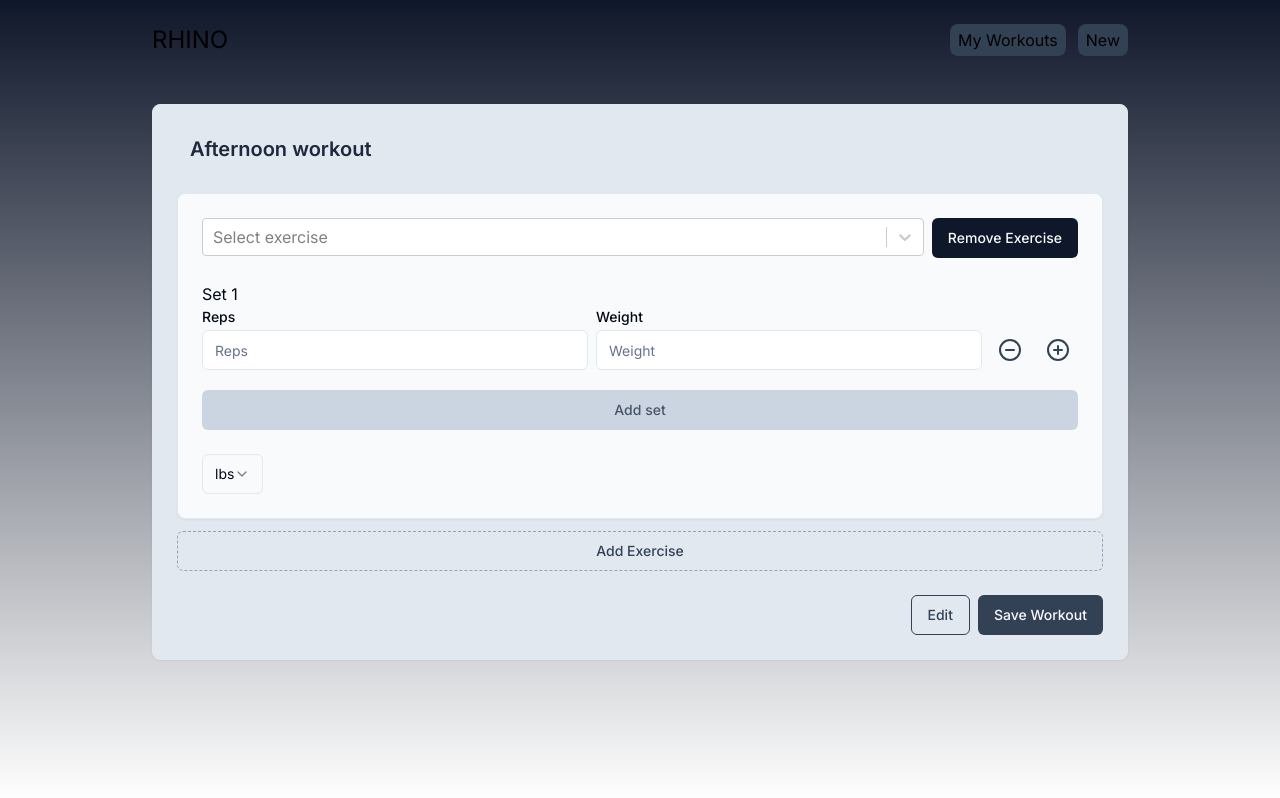
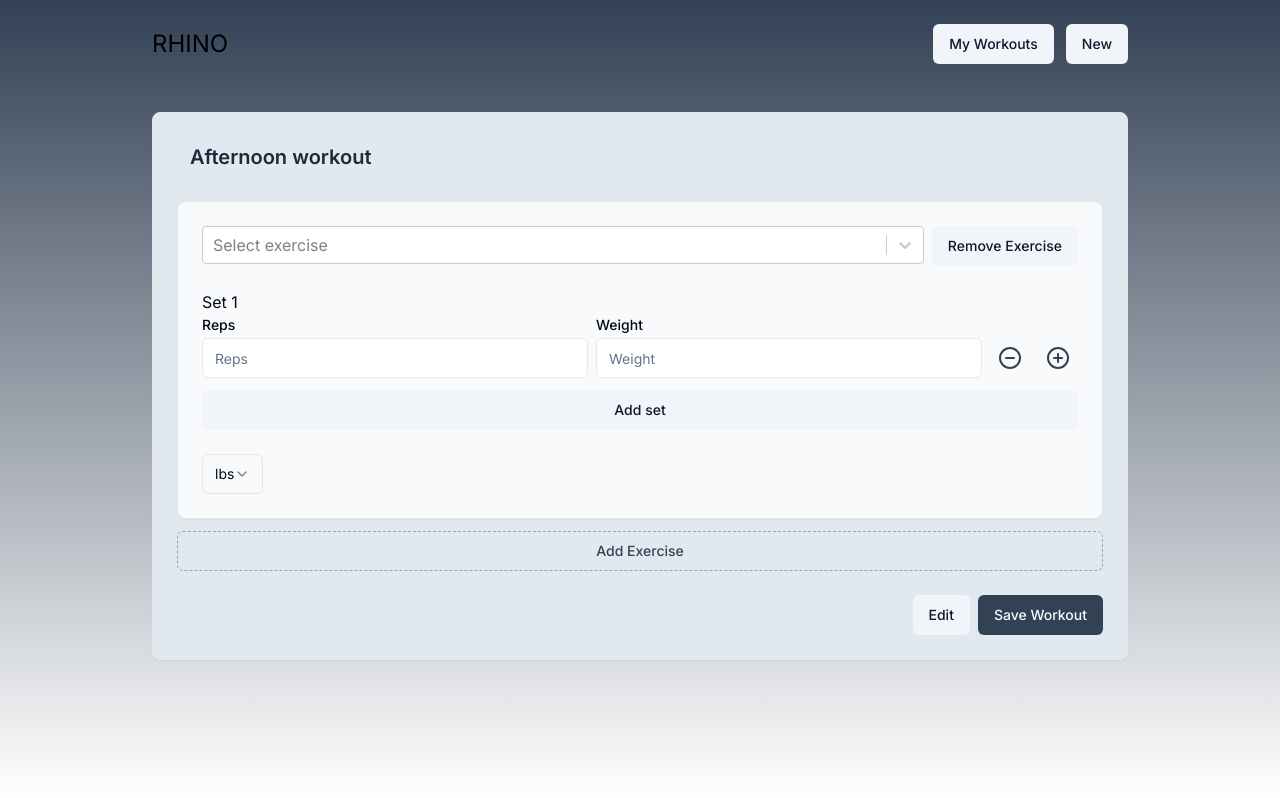
Before and after one commit to dan-ville/rhino, a Next.js app: page / in a window 1280 px wide. Built offline with nearby package versions, Linux system fonts and the light colour scheme.

Commit message:
unify button styles, change background, add site title

```diff
--- a/src/app/layout.tsx
+++ b/src/app/layout.tsx
@@ -7,8 +7,8 @@ import { AppContextProvider } from "@/components/AppContext"
 const inter = Inter({ subsets: ["latin"] })
 
 export const metadata = {
-  title: "Create Next App",
-  description: "Generated by create next app",
+  title: "Rhino",
+  description: "Workout science for the dedicated athlete.",
 }
 
 export default function RootLayout({
--- a/src/components/Workout.tsx
+++ b/src/components/Workout.tsx
@@ -92,25 +92,29 @@ export function Workout({ workout }: Props) {
             <div className="grid gap-2 mb-3">
               {exercises.map((exercise, index) => {
                 return (
-                  <SetBuilderCard key={exercise.id} exerciseIndex={index} removeExercise={() => removeExercise(index)} />
+                  <SetBuilderCard
+                    key={exercise.id}
+                    exerciseIndex={index}
+                    removeExercise={() => removeExercise(index)}
+                  />
                 )
               })}
             </div>
             <Button
-              className="bg-slate-200 border border-dashed border-slate-400 text-slate-700 w-full hover:bg-slate-100"
+              variant="dashed"
               onClick={handleAppendExercise}
             >
               Add Exercise
             </Button>
           </CardContent>
-          <CardFooter className="gap-2">
+          <CardFooter className="gap-2 justify-end">
             <Button
               onClick={() => setIsEditing(!isEditing)}
-              className="ml-auto bg-slate-200 border border-solid border-slate-700 text-slate-700"
+              variant="secondary"
             >
               Edit
             </Button>
-            <Button className="bg-slate-700" type="submit">
+            <Button variant="default" type="submit">
               Save Workout
             </Button>
           </CardFooter>
--- a/src/components/WorkoutDisplay.tsx
+++ b/src/components/WorkoutDisplay.tsx
@@ -7,7 +7,7 @@ import { getWorkoutTimeOfDay } from "@/lib/utils"
 import { SetDisplayCard } from "./ui/SetDisplayCard"
 import { useWorkoutsDB } from "@/lib/hooks"
 import { Maximize2, Trash2 } from "../../public/icons"
-import { Button } from "./ui/button"
+import { Button, buttonVariants } from "./ui/button"
 
 type Props = {
   workout: WorkoutType
@@ -18,24 +18,29 @@ export default function WorkoutDisplay({ workout }: Props) {
 
   const deleteWorkout = () => service.deleteWorkoutById(workout.id)
 
+  // Hacky way to recreate button styles until I make linkVariants
+  // h-[max-content] is to prevent flex item from resizing, idk how to flexbox it
+  const linkClass =
+    "inline-flex items-center justify-center rounded-md text-sm font-medium ring-offset-background transition-colors focus-visible:outline-none focus-visible:ring-2 focus-visible:ring-ring focus-visible:ring-offset-2 disabled:pointer-events-none disabled:opacity-50 border border-slate-700 border-solid bg-transparent hover:bg-accent hover:text-accent-foreground p-2 h-[max-content]"
+
   return (
     <Card key={workout.id} className="bg-slate-200">
-      <CardHeader className="flex-row justify-between">
+      <CardHeader className="flex-row justify-between items-center">
         <h2 className="text-2xl text-slate-800 font-semibold">
           {workout.name || getWorkoutTimeOfDay(workout.createdTime)}
         </h2>
-        <div className="flex gap-2 items-start">
-          <Link
-            href={`/my-workouts/${workout.id}`}
-            className="inline-flex items-center justify-center rounded-md text-sm font-medium ring-offset-background transition-colors focus-visible:outline-none focus-visible:ring-2 focus-visible:ring-ring focus-visible:ring-offset-2 disabled:pointer-events-none disabled:opacity-50 h-10 px-4 py-2 bg-slate-300 font-xl text-slate-700 hover:text-slate-300 hover:bg-slate-400"
-          >
+        <div className="flex gap-2">
+          <Link href={`/my-workouts/${workout.id}`} className={linkClass}>
             <Maximize2 />
           </Link>
           <Button
             onClick={deleteWorkout}
-            className="bg-slate-300 font-xl text-slate-700 hover:text-slate-300 hover:bg-slate-400"
+            className={buttonVariants({
+              variant: "outline",
+              className: "text-color-primary p-2 h-[max-content]",
+            })}
           >
-            <Trash2 />
+            <Trash2 className="grow-0" />
           </Button>
         </div>
       </CardHeader>
--- a/src/components/layout/Header.tsx
+++ b/src/components/layout/Header.tsx
@@ -1,17 +1,21 @@
 import Link from "next/link"
 import React from "react"
+import { buttonVariants } from "../ui/button"
 
 export function Header() {
-  const linkClass = "bg-slate-700 px-2 py-1 rounded-lg"
+
   return (
     <header>
       <div className="p-6 flex justify-between items-center max-w-5xl mx-auto">
         <span className="text-2xl">RHINO</span>
         <nav className="flex gap-3">
-          <Link href="/my-workouts" className={linkClass}>
+          <Link
+            href="/my-workouts"
+            className={buttonVariants({ variant: "secondary" })}
+          >
             My Workouts
           </Link>
-          <Link href="/" className={linkClass}>
+          <Link href="/" className={buttonVariants({ variant: "secondary" })}>
             New
           </Link>
         </nav>
--- a/src/components/ui/SetBuilderCard.tsx
+++ b/src/components/ui/SetBuilderCard.tsx
@@ -61,7 +61,9 @@ export function SetBuilderCard({ exerciseIndex, removeExercise }: SetBuilderCard
             control={control}
             required
           />
-          <Button onClick={() => removeExercise()}>Remove Exercise</Button>
+          <Button variant="secondary" onClick={() => removeExercise()}>
+            Remove Exercise
+          </Button>
         </div>
       </CardHeader>
       <CardContent>
@@ -125,7 +127,7 @@ export function SetBuilderCard({ exerciseIndex, removeExercise }: SetBuilderCard
           <Button
             type="button"
             onClick={() => handleAppendSet()}
-            className="bg-slate-300 text-slate-600 mt-2 hover:bg-slate-200"
+            variant="secondary"
           >
             Add set
           </Button>
--- a/src/components/ui/button.tsx
+++ b/src/components/ui/button.tsx
@@ -9,15 +9,17 @@ const buttonVariants = cva(
   {
     variants: {
       variant: {
-        default: "bg-primary text-primary-foreground hover:bg-primary/90",
+        default: "bg-slate-700 text-primary-foreground hover:bg-primary/90",
         destructive:
           "bg-destructive text-destructive-foreground hover:bg-destructive/90",
         outline:
-          "border border-input bg-background hover:bg-accent hover:text-accent-foreground",
+          "border border-slate-700 border-solid bg-transparent hover:bg-accent hover:text-accent-foreground",
         secondary:
           "bg-secondary text-secondary-foreground hover:bg-secondary/80",
         ghost: "hover:bg-accent hover:text-accent-foreground",
         link: "text-primary underline-offset-4 hover:underline",
+        dashed:
+          "bg-slate-200 border border-dashed border-slate-400 text-slate-700 w-full hover:bg-slate-100",
       },
       size: {
         default: "h-10 px-4 py-2",
--- a/src/styles/root-layout.scss
+++ b/src/styles/root-layout.scss
@@ -1,4 +1,4 @@
 body {
-    background-color: #0f172a; // slate-900
+    background-color: #334155; // slate-900
     min-height: 100vh;
 }
```
